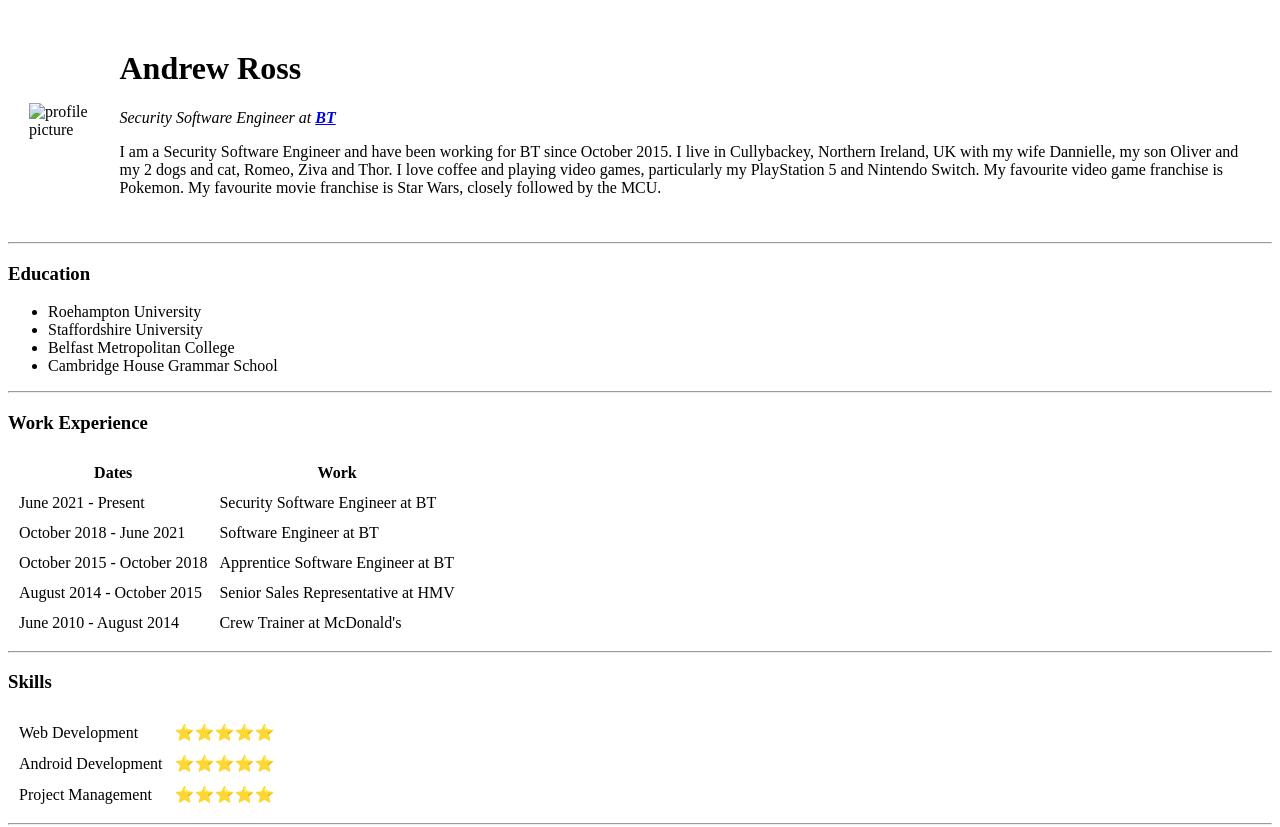
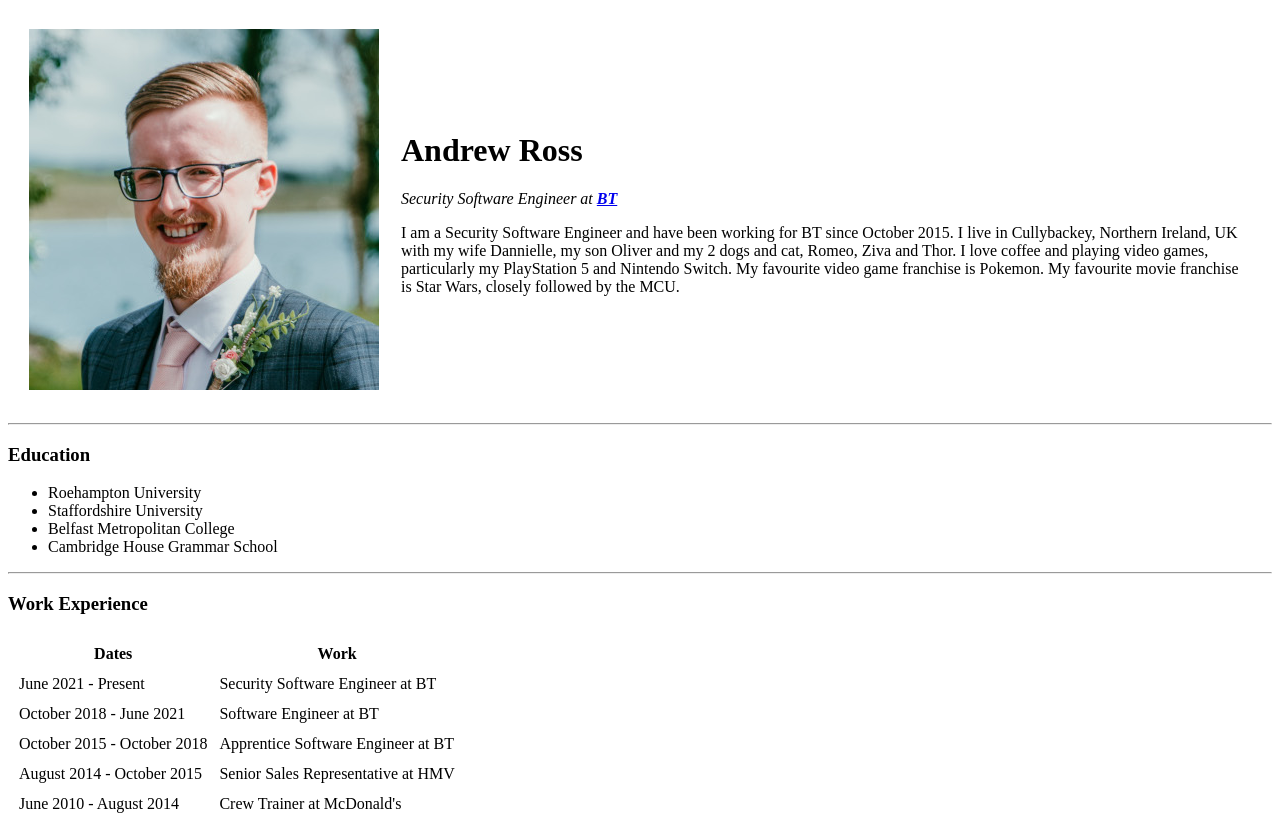
Before and after one commit to Drew2910/cv, a plain HTML site: page index.html in a window 1280 px wide. Shown: the top 827 px of the page. Drawn offline with Linux system fonts and the light colour scheme.

Commit message:
Update index.html

```diff
--- a/index.html
+++ b/index.html
@@ -6,7 +6,7 @@
 
 <body>
     <table cellspacing="20">
-        <td><img src=".images/me.jpg" alt="profile picture"></td>
+        <td><img src="images/me.jpg" alt="profile picture"></td>
         <td>    <h1>Andrew Ross</h1>
             <p><em>Security Software Engineer at <strong><a href="https://www.bt.com/?">BT</a></strong></em></p>
             <p>I am a Security Software Engineer and have been working for BT since October 2015. I live in Cullybackey, Northern Ireland, UK with my wife Dannielle, my son Oliver and my 2 dogs and cat, Romeo, Ziva and Thor. I love coffee and playing video games, particularly my PlayStation 5 and Nintendo Switch. My favourite video game franchise is Pokemon. My favourite movie franchise is Star Wars, closely followed by the MCU.</p></td>
```
